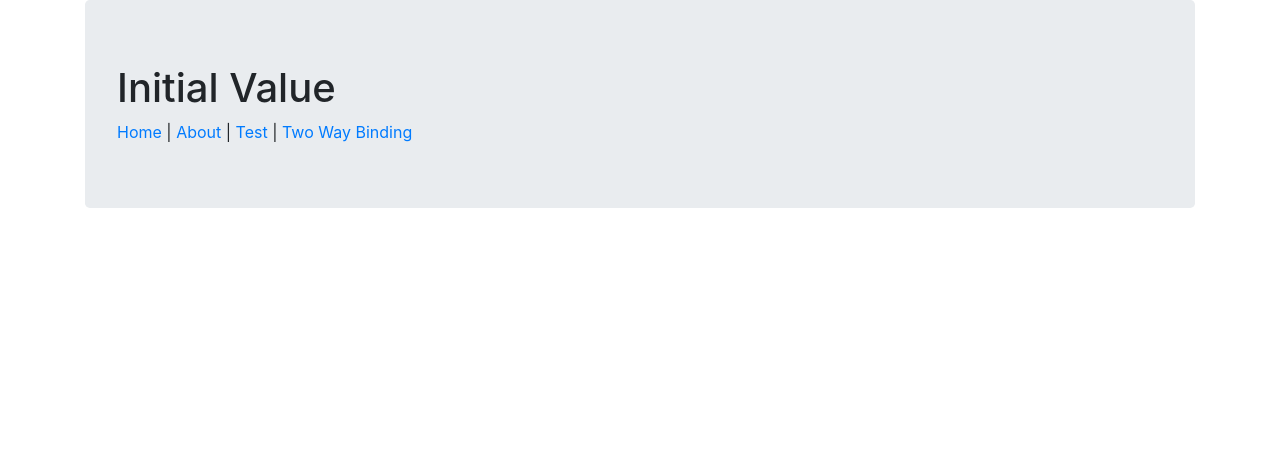
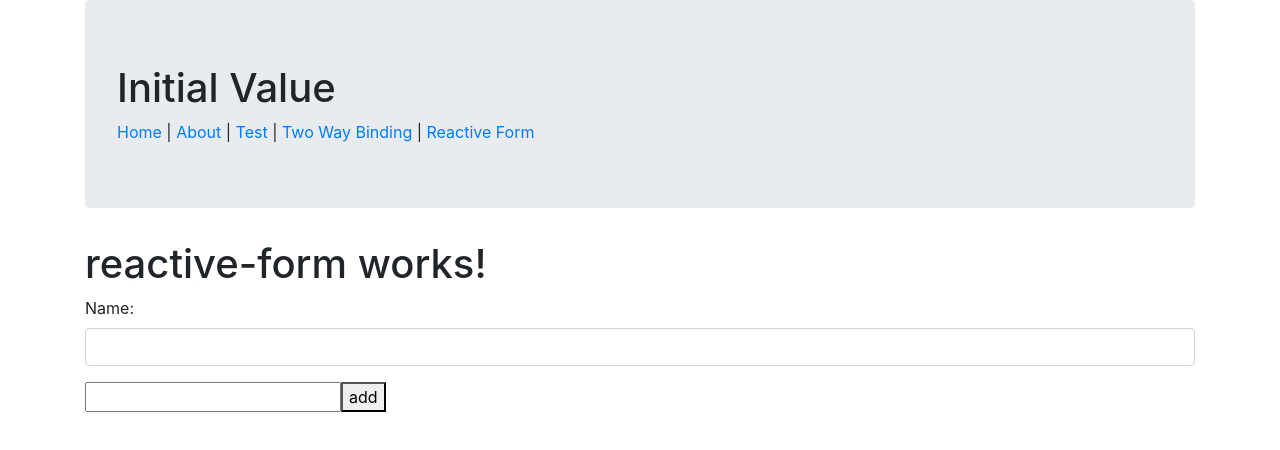
Before and after one commit to na-95/angular-practice, an Angular app: page /reactive-form in a window 1280 px wide. Before the commit this address led to /. Shown: the top 450 px of the page. Built offline with nearby package versions, Linux system fonts and the light colour scheme.

Commit message:
array controls in reactive forms

```diff
--- a/src/app/app-routing.module.ts
+++ b/src/app/app-routing.module.ts
@@ -6,6 +6,7 @@ import { AddTodoComponent } from './components/add-todo/add-todo.component';
 import { AboutComponent } from './components/about/about.component';
 import { TestComponent } from './components/test/test.component';
 import { TwoWayBindingComponent } from './components/two-way-binding/two-way-binding.component';
+import { ReactiveFormComponent } from './components/reactive-form/reactive-form.component';
 
 
 const routes: Routes = [{
@@ -21,6 +22,10 @@ const routes: Routes = [{
   , {
   path: 'two-way',
   component: TwoWayBindingComponent
+}
+  , {
+  path: 'reactive-form',
+  component: ReactiveFormComponent
 }];
 
 @NgModule({
--- a/src/app/app.module.ts
+++ b/src/app/app.module.ts
@@ -14,6 +14,8 @@ import { ChildOneComponent } from './components/child-one/child-one.component';
 import { ChildTwoComponent } from './components/child-two/child-two.component';
 import { TwoWayBindingComponent } from './components/two-way-binding/two-way-binding.component';
 import { TwoWayBindingChildComponent } from './components/two-way-binding-child/two-way-binding-child.component';
+import { ReactiveFormComponent } from './components/reactive-form/reactive-form.component';
+import { ReactiveFormsModule } from '@angular/forms';
 
 @NgModule({
   declarations: [
@@ -28,12 +30,14 @@ import { TwoWayBindingChildComponent } from './components/two-way-binding-child/
     ChildTwoComponent,
     TwoWayBindingComponent,
     TwoWayBindingChildComponent,
+    ReactiveFormComponent,
   ],
   imports: [
     BrowserModule,
     AppRoutingModule,
     HttpClientModule,
-    FormsModule
+    FormsModule,
+    ReactiveFormsModule
   ],
   providers: [],
   bootstrap: [AppComponent]
--- a/src/app/components/layout/header/header.component.html
+++ b/src/app/components/layout/header/header.component.html
@@ -1,4 +1,4 @@
 <header class="jumbotron">
     <h1>{{headerContent}}</h1>
-    <a routerLink="/">Home</a> | <a routerLink="/about">About</a> | <a routerLink="/test">Test</a> | <a routerLink="/two-way">Two Way Binding</a>
+    <a routerLink="/">Home</a> | <a routerLink="/about">About</a> | <a routerLink="/test">Test</a> | <a routerLink="/two-way">Two Way Binding</a> | <a routerLink="/reactive-form">Reactive Form</a>
 </header>
--- /dev/null
+++ b/src/app/components/reactive-form/reactive-form.component.html
@@ -0,0 +1,23 @@
+<h1>reactive-form works!</h1>
+
+<form [formGroup]="form">
+    <label>Name:</label>
+    <input type="text" class="form-control" formControlName="name" />
+
+    <!-- <label>Age:</label>
+    <input type="number" class="form-control" formControlName="age" /> -->
+
+    <!-- OR, INSTEAD OF USING FORM ARRAY, SIMPLY USE A FORM CONTROL, WITH INITIAL VALUE OF EMPTY ARRAY AND PROGRAMATICALLY ADD/REMOVE VALUES TO IT: -->
+    <div>
+        <ul>
+            <li *ngFor="let item of form.controls.age.value; let i = index">
+                {{item}} <u class="ml-4 text-danger" role="button" (click)="removeItem(i)">remove</u>
+            </li>
+        </ul>
+    </div>
+
+    <input type="text" [(ngModel)]="tempValue" [ngModelOptions]="{standalone: true}" />
+    <button (click)="addItem()">add</button>
+    <!-- <button (click)="removeItem()">remove</button> -->
+
+</form>
--- /dev/null
+++ b/src/app/components/reactive-form/reactive-form.component.ts
@@ -0,0 +1,50 @@
+import { Component, OnInit } from '@angular/core';
+import { FormBuilder, FormGroup } from '@angular/forms';
+
+@Component({
+  selector: 'app-reactive-form',
+  templateUrl: './reactive-form.component.html',
+  styleUrls: ['./reactive-form.component.css']
+})
+export class ReactiveFormComponent implements OnInit {
+
+  form: FormGroup;
+
+  tempValue: string;
+
+  constructor(private fb: FormBuilder) { }
+
+  ngOnInit(): void {
+    this.initForm();
+  }
+
+  initForm() {
+    this.form = this.fb.group({
+      name: [''],
+      age: [[]]
+    })
+
+    this.form.valueChanges.subscribe(v => console.log(v))
+  }
+
+  addItem = () => {
+    let ages = this.form.controls.age.value;
+    if (!ages)
+      ages = [];
+    ages.push(this.tempValue); // push your actutal string value
+    this.form.controls.age.setValue(ages);
+    this.tempValue = '';
+  }
+
+  removeItem = (index: number) => {
+    let ages = this.form.value.age;
+    if (ages.length > 0) {
+      //let indexOf = optionValue.indexOf(removeValue); find the index number with your value.
+      ages.splice(index, 1);
+      this.form.controls.age.setValue(ages);
+
+    }
+  }
+
+
+}
```
Also changed, not shown: src/app/components/reactive-form/reactive-form.component.css (added), 1 other file (tests, documents, lock files or other folders).
